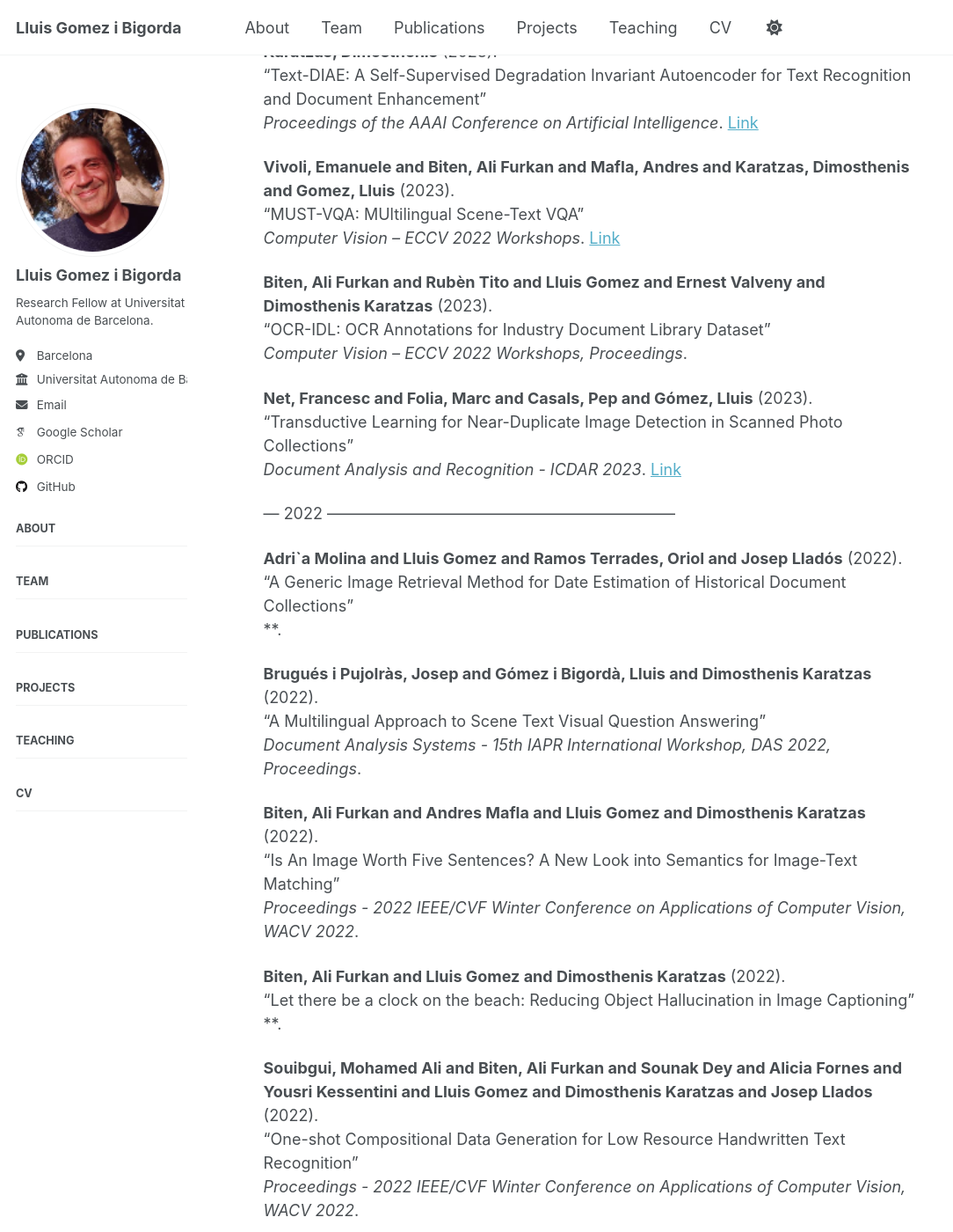
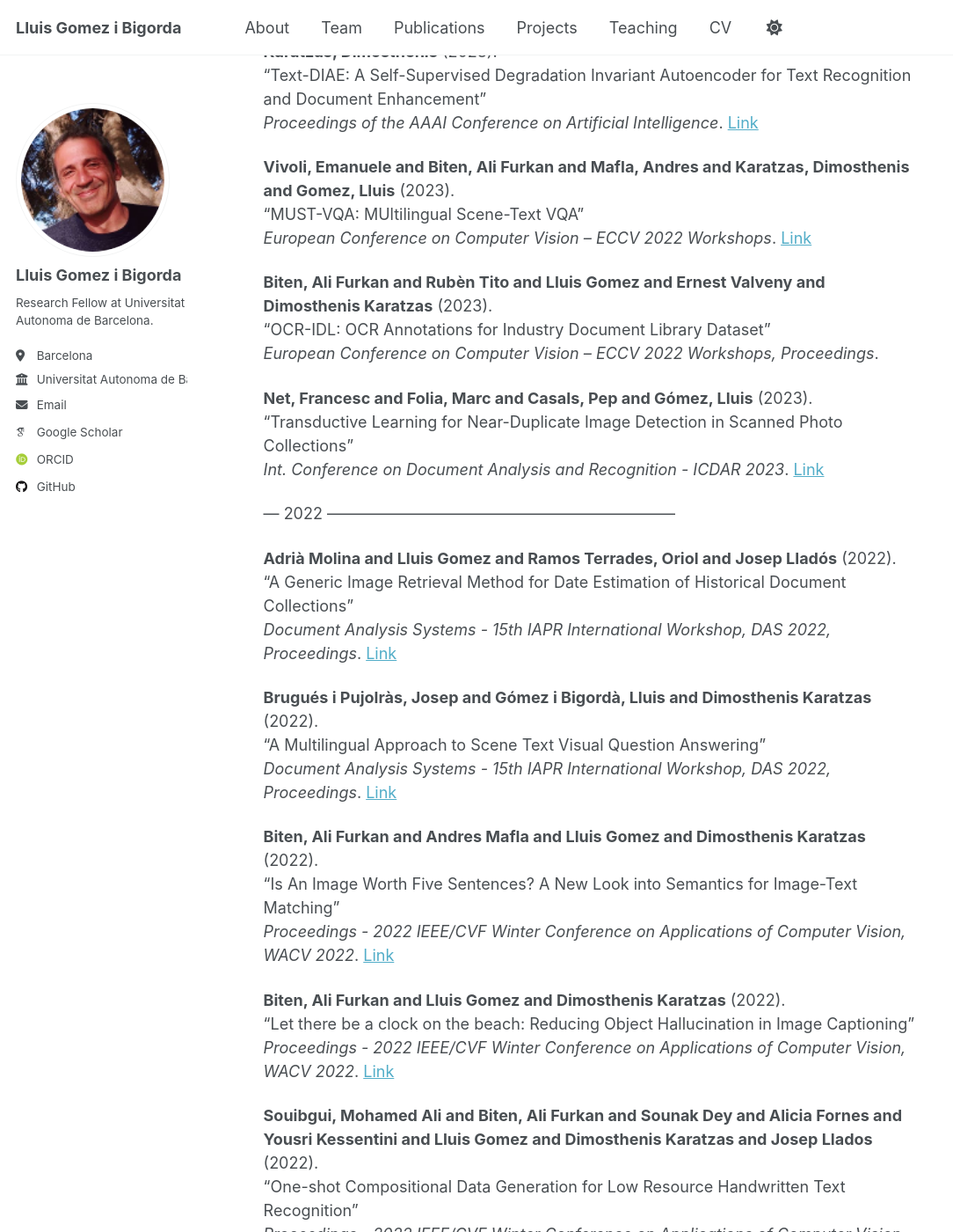
Before and after one commit to lluisgomez/lluisgomez.github.io, a Jekyll site: the page built from _pages/publications.md, in a window 1280 px wide and 1400 px high, scrolled down 1747 px. Shown: the whole window at 88% size, without its empty margins (0-1084 px from the left). Built offline with Jekyll 4.4.1, drawn with Linux system fonts in a browser that asks for light colours; some web fonts are replaced; some of the changed text lies outside the part shown.

Commit message:
update publications

```diff
--- a/_pages/publications.md
+++ b/_pages/publications.md
@@ -2,9 +2,6 @@
 layout: single
 title: "Publications"
 permalink: /publications/
-sidebar:
-  nav: main
-excerpt: "A complete list of publications, automatically generated from a BibTeX file."
 ---
 
 --- 2025 ------------------------------------------------------------------
@@ -20,6 +17,7 @@
 **Sonia Ruiz and Lluis Gomez** (2025).
 “Charting Pathways: An Intersectional Impact Assessment for Vision and Language Foundation Models”
 *Women, Technology, and Power - Unmasking (and dealing with) digital disparities in the times of the platforms*.
+ [Link](https://editorial.tirant.com/es/ebook/women-technology-and-power---unmasking-and-dealing-with-digital-disparities-in-the-times-of-the-platforms-miren-gutierrez-9788410811102)
 
 **Mustapha El Aichouni and Lluis Gomez and Lei Kang** (2025).
 “Mitigating Distribution Bias in Multimodal Datasets via Clustering-Based Curation”
@@ -33,6 +31,7 @@
 **Kang, Lei and Fu, Xuanshuo and Gomez, Lluis and Fornés, Alicia and Valveny, Ernest and Karatzas, Dimosthenis** (2025).
 “Preserving Privacy Without Compromising Accuracy: Machine Unlearning for Handwritten Text Recognition”
 *arXiv preprint arXiv:2504.08616*.
+ [Link](https://arxiv.org/pdf/2504.08616)
 
 --- 2024 ------------------------------------------------------------------
 
@@ -43,12 +42,12 @@
 
 **Net, Francesc and Hernández, Núria and Molina, Adriá and Gómez, Lluis** (2024).
 “A Transformer-Based Object-Centric Approach for Date Estimation of Historical Photographs”
-*Advances in Information Retrieval*.
+*European Conference on Information Retrieval*.
  [Link](http://dx.doi.org/10.1007/978-3-031-56063-7_9)
 
 **Kang, Lei and Souibgui, Mohamed Ali and Yang, Fei and Gomez, Lluis and Valveny, Ernest and Karatzas, Dimosthenis** (2024).
 “Machine Unlearning for Document Classification”
-*Document Analysis and Recognition - ICDAR 2024*.
+*Int. Conference on Document Analysis and Recognition - ICDAR 2024*.
  [Link](http://dx.doi.org/10.1007/978-3-031-70546-5_6)
 
 **Kang, Lei and Yang, Fei and Wang, Kai and Souibgui, Mohamed Ali and Gomez, Lluis and Fornés, Alicia and Valveny, Ernest and Karatzas, Dimosthenis** (2024).
@@ -69,49 +68,56 @@
 
 **Vivoli, Emanuele and Biten, Ali Furkan and Mafla, Andres and Karatzas, Dimosthenis and Gomez, Lluis** (2023).
 “MUST-VQA: MUltilingual Scene-Text VQA”
-*Computer Vision – ECCV 2022 Workshops*.
+*European Conference on Computer Vision – ECCV 2022 Workshops*.
  [Link](http://dx.doi.org/10.1007/978-3-031-25069-9_23)
 
 **Biten, Ali Furkan and Rubèn Tito and Lluis Gomez and Ernest Valveny and Dimosthenis Karatzas** (2023).
 “OCR-IDL: OCR Annotations for Industry Document Library Dataset”
-*Computer Vision – ECCV 2022 Workshops, Proceedings*.
+*European Conference on Computer Vision – ECCV 2022 Workshops, Proceedings*.
 
 **Net, Francesc and Folia, Marc and Casals, Pep and Gómez, Lluis** (2023).
 “Transductive Learning for Near-Duplicate Image Detection in Scanned Photo Collections”
-*Document Analysis and Recognition - ICDAR 2023*.
+*Int. Conference on Document Analysis and Recognition - ICDAR 2023*.
  [Link](http://dx.doi.org/10.1007/978-3-031-41734-4_1)
 
 --- 2022 ------------------------------------------------------------------
 
-**Adri\`a Molina and Lluis Gomez and Ramos Terrades, Oriol and Josep Lladós** (2022).
+**Adrià Molina and Lluis Gomez and Ramos Terrades, Oriol and Josep Lladós** (2022).
 “A Generic Image Retrieval Method for Date Estimation of Historical Document Collections”
-**.
+*Document Analysis Systems - 15th IAPR International Workshop, DAS 2022, Proceedings*.
+ [Link](https://arxiv.org/pdf/2204.04028)
 
 **Brugués i Pujolràs, Josep and Gómez i Bigordà, Lluis and Dimosthenis Karatzas** (2022).
 “A Multilingual Approach to Scene Text Visual Question Answering”
 *Document Analysis Systems - 15th IAPR International Workshop, DAS 2022, Proceedings*.
+ [Link](https://link.springer.com/chapter/10.1007/978-3-031-06555-2_5)
 
 **Biten, Ali Furkan and Andres Mafla and Lluis Gomez and Dimosthenis Karatzas** (2022).
 “Is An Image Worth Five Sentences? A New Look into Semantics for Image-Text Matching”
 *Proceedings - 2022 IEEE/CVF Winter Conference on Applications of Computer Vision, WACV 2022*.
+ [Link](https://openaccess.thecvf.com/content/WACV2022/papers/Biten_Is_an_Image_Worth_Five_Sentences_A_New_Look_Into_WACV_2022_paper.pdf)
 
 **Biten, Ali Furkan and Lluis Gomez and Dimosthenis Karatzas** (2022).
 “Let there be a clock on the beach: Reducing Object Hallucination in Image Captioning”
-**.
+*Proceedings - 2022 IEEE/CVF Winter Conference on Applications of Computer Vision, WACV 2022*.
+ [Link](https://openaccess.thecvf.com/content/WACV2022/papers/Biten_Let_There_Be_a_Clock_on_the_Beach_Reducing_Object_WACV_2022_paper.pdf)
 
 **Souibgui, Mohamed Ali and Biten, Ali Furkan and Sounak Dey and Alicia Fornes and Yousri Kessentini and Lluis Gomez and Dimosthenis Karatzas and Josep Llados** (2022).
 “One-shot Compositional Data Generation for Low Resource Handwritten Text Recognition”
 *Proceedings - 2022 IEEE/CVF Winter Conference on Applications of Computer Vision, WACV 2022*.
+ [Link](https://openaccess.thecvf.com/content/WACV2022/papers/Souibgui_One-Shot_Compositional_Data_Generation_for_Low_Resource_Handwritten_Text_Recognition_WACV_2022_paper.pdf)
 
 --- 2021 ------------------------------------------------------------------
 
 **Lluís Gómez and Biten, Ali Furkan and Tito, Rubèn Pérez and Andrés Mafla and Mar\c cal Rusi\~nol and Ernest Valveny and Dimosthenis Karatzas** (2021).
 “Multimodal grid features and cell pointers for scene text visual question answering”
 *Pattern Recognition Letters*.
+ [Link](https://arxiv.org/pdf/2006.00923)
 
 **Minesh Mathew and Lluis Gomez and Dimosthenis Karatzas and Jawahar, C. V.** (2021).
 “Asking questions on handwritten document collections”
 *International journal on document analysis and recognition*.
+ [Link](https://arxiv.org/pdf/2110.00711)
 
 **Andrés Mafla and Rubèn Tito and Sounak Dey and Lluis Gomez and Marçal Rusiñol and Ernest Valveny and Dimosthenis Karatzas** (2021).
 “Real-time Lexicon-free Scene Text Retrieval”
@@ -120,16 +126,17 @@
 
 **Andres Mafla and Rezende, Rafael S. and Lluis Gomez and Diane Larlus and Dimosthenis Karatzas** (2021).
 “StacMR: Scene-text aware cross-modal retrieval”
-**.
+*IEEE/CVF Winter Conference on Applications of Computer Vision*.
+ [Link](http://openaccess.thecvf.com/content/WACV2021/papers/Mafla_StacMR_Scene-Text_Aware_Cross-Modal_Retrieval_WACV_2021_paper.pdf)
 
 **Molina, Adrià and Riba, Pau and Gomez, Lluis and Ramos-Terrades, Oriol and Lladós, Josep** (2021).
 “Date Estimation in the Wild of Scanned Historical Photos: An Image Retrieval Approach”
 *Document Analysis and Recognition – ICDAR 2021*.
  [Link](http://dx.doi.org/10.1007/978-3-030-86331-9_20)
 
-**Pau Riba and Adri\`a Molina and Lluis Gomez and Oriol Ramos-Terrades and Josep Lladós** (2021).
+**Pau Riba and Adrià Molina and Lluis Gomez and Oriol Ramos-Terrades and Josep Lladós** (2021).
 “Learning to Rank Words: Optimizing Ranking Metrics for Word Spotting”
-**.
+*Int. Conference on Document Analysis and Recognition – ICDAR 2021*.
 
 --- 2020 ------------------------------------------------------------------
 
@@ -151,7 +158,7 @@
 
 **Klara Janouskova and Jiri Matas and Lluis Gomez and Dimosthenis Karatzas** (2020).
 “Text recognition - Real world data and where to find them”
-**.
+*International Conference on Pattern Recognition (ICPR)*.
 
 --- 2019 ------------------------------------------------------------------
 
--- a/scripts/bib_to_markdown.py
+++ b/scripts/bib_to_markdown.py
@@ -19,9 +19,6 @@
     "layout: single",
     "title: \"Publications\"",
     "permalink: /publications/",
-    "sidebar:",
-    "  nav: main",
-    "excerpt: \"A complete list of publications, automatically generated from a BibTeX file.\"",
     "---",
     ""
 ]
```
Also changed, not shown: other parts of _pages/publications.md (+1 -1 lines), _data/publications.bib (+30 -15 lines).
